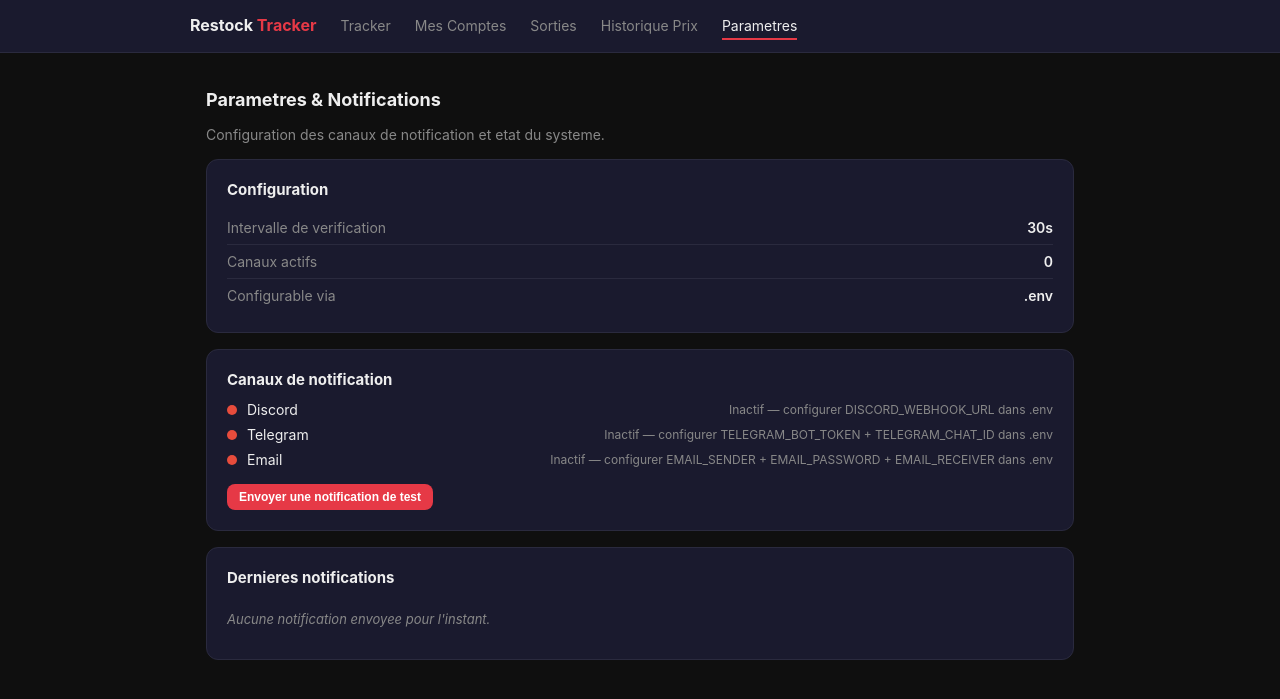
After one commit to lorenzoddqx/loloytb, a Flask app: page /settings in a window 1280 px wide. The commit adds this page. Shown: the top 699 px of the page. Run offline with Flask 3, Linux system fonts and the light colour scheme.

Commit message:
Harden app reliability and add settings page
Fix scheduler double-start in debug mode, add JSON corruption
recovery, atomic file writes via tmp+replace, thread-safe price
recording, double-run prevention for manual checks, 404/500 error
pages, settings page with notification log and test button, status
API endpoint. Fix history template price variation indexing bug.

Co-Authored-By: Claude Opus 4.6 <noreply@anthropic.com>
Claude-Session: https://claude.ai/code/session_01SLmmURNQATDXPtQa1WMaWe

```diff
--- a/app.py
+++ b/app.py
@@ -10,7 +10,7 @@ from dotenv import load_dotenv
 from apscheduler.schedulers.background import BackgroundScheduler
 
 from scrapers import check_product, SUPPORTED_SITES
-from notifier import notify
+from notifier import notify, get_active_channels, get_notification_log
 
 load_dotenv()
 
@@ -24,18 +24,27 @@ HISTORY_FILE = "price_history.json"
 CHECK_INTERVAL = max(30, int(os.getenv("CHECK_INTERVAL", "30")))
 
 lock = threading.Lock()
+_checking = threading.Event()
 
 
 def _load_json(path):
     if not os.path.exists(path):
         return []
-    with open(path, "r", encoding="utf-8") as f:
-        return json.load(f)
+    try:
+        with open(path, "r", encoding="utf-8") as f:
+            data = json.load(f)
+        if not isinstance(data, list):
+            return []
+        return data
+    except (json.JSONDecodeError, ValueError, OSError):
+        return []
 
 
 def _save_json(path, data):
-    with open(path, "w", encoding="utf-8") as f:
+    tmp = path + ".tmp"
+    with open(tmp, "w", encoding="utf-8") as f:
         json.dump(data, f, indent=2, ensure_ascii=False)
+    os.replace(tmp, path)
 
 
 def load_products():
@@ -73,19 +82,21 @@ def save_history(history):
 def record_price(url, price):
     if not price:
         return
-    history = load_history()
-    entry = {"date": datetime.now().strftime("%Y-%m-%d %H:%M"), "price": price}
-    if url not in [h["url"] for h in history]:
-        history.append({"url": url, "prices": [entry]})
-    else:
+    with lock:
+        history = load_history()
+        entry = {"date": datetime.now().strftime("%Y-%m-%d %H:%M"), "price": price}
+        found = False
         for h in history:
             if h["url"] == url:
+                found = True
                 if not h["prices"] or h["prices"][-1]["price"] != price:
                     h["prices"].append(entry)
                     if len(h["prices"]) > 500:
                         h["prices"] = h["prices"][-500:]
                 break
-    save_history(history)
+        if not found:
+            history.append({"url": url, "prices": [entry]})
+        save_history(history)
 
 
 DEFAULT_RELEASES = [
@@ -103,43 +114,49 @@ def _check_single(product_snapshot):
 
 
 def check_all_products():
-    start = time.monotonic()
-    with lock:
-        products = load_products()
-    if not products:
+    if _checking.is_set():
         return
-    print(f"[{datetime.now():%H:%M:%S}] Checking {len(products)} products...")
-    results = {}
-    with ThreadPoolExecutor(max_workers=10) as pool:
-        futures = {pool.submit(_check_single, p): p["url"] for p in products}
-        for future in as_completed(futures):
-            try:
-                url, result = future.result()
-                results[url] = result
-            except Exception as e:
-                print(f"  > Check failed for {futures[future]}: {e}")
-    for product in products:
-        result = results.get(product["url"])
-        if result is None:
-            continue
-        was_in_stock = product.get("in_stock", False)
-        now_in_stock = result["in_stock"]
-        product["last_check"] = datetime.now().strftime("%Y-%m-%d %H:%M:%S")
-        product["price"] = result["price"] or product.get("price")
-        if result["title"] != "Produit inconnu":
-            product["name"] = result["title"]
-        record_price(product["url"], product.get("price"))
-        if not was_in_stock and now_in_stock:
-            notify(product["name"], product["url"], product["price"], "EN STOCK")
-            product["in_stock"] = True
-        elif was_in_stock and not now_in_stock:
-            product["in_stock"] = False
-        else:
-            product["in_stock"] = now_in_stock
-    with lock:
-        save_products(products)
-    elapsed = time.monotonic() - start
-    print(f"[{datetime.now():%H:%M:%S}] Done in {elapsed:.1f}s")
+    _checking.set()
+    try:
+        with lock:
+            products = load_products()
+        if not products:
+            return
+        start = time.monotonic()
+        print(f"[{datetime.now():%H:%M:%S}] Checking {len(products)} products...")
+        results = {}
+        with ThreadPoolExecutor(max_workers=10) as pool:
+            futures = {pool.submit(_check_single, p): p["url"] for p in products}
+            for future in as_completed(futures):
+                try:
+                    url, result = future.result()
+                    results[url] = result
+                except Exception as e:
+                    print(f"  > Check failed for {futures[future]}: {e}")
+        for product in products:
+            result = results.get(product["url"])
+            if result is None:
+                continue
+            was_in_stock = product.get("in_stock", False)
+            now_in_stock = result["in_stock"]
+            product["last_check"] = datetime.now().strftime("%Y-%m-%d %H:%M:%S")
+            product["price"] = result["price"] or product.get("price")
+            if result["title"] != "Produit inconnu":
+                product["name"] = result["title"]
+            record_price(product["url"], product.get("price"))
+            if not was_in_stock and now_in_stock:
+                notify(product["name"], product["url"], product["price"], "EN STOCK")
+                product["in_stock"] = True
+            elif was_in_stock and not now_in_stock:
+                product["in_stock"] = False
+            else:
+                product["in_stock"] = now_in_stock
+        with lock:
+            save_products(products)
+        elapsed = time.monotonic() - start
+        print(f"[{datetime.now():%H:%M:%S}] Done in {elapsed:.1f}s")
+    finally:
+        _checking.clear()
 
 
 @app.route("/")
@@ -182,43 +199,46 @@ def add_product():
             flash("URL invalide.", "error")
             return redirect(url_for("index"))
 
-    products = load_products()
-    if any(p["url"] == url for p in products):
-        flash("Ce produit est déjà suivi.", "error")
-        return redirect(url_for("index"))
+    with lock:
+        products = load_products()
+        if any(p["url"] == url for p in products):
+            flash("Ce produit est deja suivi.", "error")
+            return redirect(url_for("index"))
 
-    product = {
-        "url": url,
-        "name": name or "Chargement...",
-        "site": site_found,
-        "in_stock": False,
-        "price": None,
-        "added": datetime.now().strftime("%Y-%m-%d %H:%M:%S"),
-        "last_check": None,
-    }
-    products.append(product)
-    with lock:
+        product = {
+            "url": url,
+            "name": name or "Chargement...",
+            "site": site_found,
+            "in_stock": False,
+            "price": None,
+            "added": datetime.now().strftime("%Y-%m-%d %H:%M:%S"),
+            "last_check": None,
+        }
+        products.append(product)
         save_products(products)
 
-    flash(f"Produit ajouté ! Prochaine vérification dans {CHECK_INTERVAL}s.", "success")
+    flash(f"Produit ajoute ! Prochaine verification dans {CHECK_INTERVAL}s.", "success")
     return redirect(url_for("index"))
 
 
 @app.route("/remove", methods=["POST"])
 def remove_product():
     url = request.form.get("url", "")
-    products = load_products()
-    products = [p for p in products if p["url"] != url]
     with lock:
+        products = load_products()
+        products = [p for p in products if p["url"] != url]
         save_products(products)
-    flash("Produit supprimé.", "success")
+    flash("Produit supprime.", "success")
     return redirect(url_for("index"))
 
 
 @app.route("/check-now", methods=["POST"])
 def check_now():
-    threading.Thread(target=check_all_products, daemon=True).start()
-    flash("Vérification lancée !", "success")
+    if _checking.is_set():
+        flash("Une verification est deja en cours...", "error")
+    else:
+        threading.Thread(target=check_all_products, daemon=True).start()
+        flash("Verification lancee !", "success")
     return redirect(url_for("index"))
 
 
@@ -236,11 +256,7 @@ def toggle_account():
     if existing:
         existing["ready"] = not existing.get("ready", False)
     else:
-        accounts.append({
-            "site": site,
-            "ready": True,
-            "note": "",
-        })
+        accounts.append({"site": site, "ready": True, "note": ""})
     save_accounts(accounts)
     flash(f"Compte {site} mis a jour.", "success")
     return redirect(url_for("accounts_page"))
@@ -299,9 +315,42 @@ def history_page():
     return render_template("history.html", products=products, history_map=history_map)
 
 
+@app.route("/settings")
+def settings_page():
+    channels = get_active_channels()
+    log = get_notification_log()
+    return render_template(
+        "settings.html",
+        channels=channels,
+        notification_log=log[-20:],
+        check_interval=CHECK_INTERVAL,
+    )
+
+
+@app.route("/test-notification", methods=["POST"])
+def test_notification():
+    notify("Test Notification", "https://example.com", "0.00 EUR", "TEST")
+    flash("Notification de test envoyee sur tous les canaux actifs.", "success")
+    return redirect(url_for("settings_page"))
+
+
 @app.route("/api/products")
 def api_products():
     return jsonify(load_products())
+
+
+@app.route("/api/status")
+def api_status():
+    products = load_products()
+    return jsonify({
+        "status": "running",
+        "products_count": len(products),
+        "in_stock_count": sum(1 for p in products if p.get("in_stock")),
+        "check_interval": CHECK_INTERVAL,
+        "checking_now": _checking.is_set(),
+        "channels": get_active_channels(),
+        "time": datetime.now().strftime("%Y-%m-%d %H:%M:%S"),
+    })
 
 
 @app.route("/api/history/<path:url>")
@@ -313,9 +362,21 @@ def api_history(url):
     return jsonify([])
 
 
+@app.errorhandler(404)
+def not_found(e):
+    return render_template("error.html", code=404, message="Page introuvable"), 404
+
+
+@app.errorhandler(500)
+def server_error(e):
+    return render_template("error.html", code=500, message="Erreur interne du serveur"), 500
+
+
 scheduler = BackgroundScheduler(daemon=True)
-scheduler.add_job(check_all_products, "interval", seconds=CHECK_INTERVAL)
-scheduler.start()
+scheduler.add_job(check_all_products, "interval", seconds=CHECK_INTERVAL, id="main_check", replace_existing=True)
+
+if not app.debug or os.environ.get("WERKZEUG_RUN_MAIN") == "true":
+    scheduler.start()
 
 if __name__ == "__main__":
     app.run(debug=True, host="0.0.0.0", port=5000)
--- a/templates/base.html
+++ b/templates/base.html
@@ -111,6 +111,7 @@
             <a href="/accounts" class="{{ 'active' if active_page == 'accounts' else '' }}">Mes Comptes</a>
             <a href="/releases" class="{{ 'active' if active_page == 'releases' else '' }}">Sorties</a>
             <a href="/history" class="{{ 'active' if active_page == 'history' else '' }}">Historique Prix</a>
+            <a href="/settings" class="{{ 'active' if active_page == 'settings' else '' }}">Parametres</a>
         </div>
     </nav>
     <div class="container">
--- /dev/null
+++ b/templates/settings.html
@@ -0,0 +1,145 @@
+{% extends "base.html" %}
+{% set active_page = "settings" %}
+
+{% block extra_css %}
+<style>
+    .page-header { margin: 20px 0 8px; }
+    .page-header p { color: var(--text-dim); font-size: 14px; margin-top: 4px; }
+
+    .settings-grid { display: flex; flex-direction: column; gap: 16px; margin-top: 16px; }
+
+    .settings-card {
+        background: var(--card);
+        border: 1px solid var(--border);
+        border-radius: 12px;
+        padding: 20px;
+    }
+    .settings-card h3 { font-size: 15px; margin-bottom: 12px; }
+
+    .channel-list { display: flex; flex-direction: column; gap: 8px; }
+    .channel-row {
+        display: flex;
+        align-items: center;
+        gap: 10px;
+        font-size: 14px;
+    }
+    .channel-dot {
+        width: 10px; height: 10px;
+        border-radius: 50%;
+        flex-shrink: 0;
+    }
+    .channel-dot.active { background: var(--green); }
+    .channel-dot.inactive { background: var(--red); }
+    .channel-name { flex: 1; }
+    .channel-status { font-size: 12px; color: var(--text-dim); }
+
+    .info-row {
+        display: flex;
+        justify-content: space-between;
+        padding: 8px 0;
+        font-size: 14px;
+        border-bottom: 1px solid var(--border);
+    }
+    .info-row:last-child { border-bottom: none; }
+    .info-label { color: var(--text-dim); }
+    .info-value { font-weight: 600; }
+
+    .log-table {
+        width: 100%;
+        border-collapse: collapse;
+        font-size: 12px;
+        margin-top: 8px;
+    }
+    .log-table th {
+        text-align: left;
+        color: var(--text-dim);
+        padding: 6px 8px;
+        border-bottom: 1px solid var(--border);
+        font-weight: 400;
+    }
+    .log-table td {
+        padding: 6px 8px;
+        border-bottom: 1px solid var(--border);
+    }
+    .log-ok { color: var(--green); }
+    .log-fail { color: var(--red); }
+
+    .no-logs { color: var(--text-dim); font-size: 13px; font-style: italic; padding: 12px 0; }
+</style>
+{% endblock %}
+
+{% block content %}
+<div class="page-header">
+    <h2>Parametres & Notifications</h2>
+    <p>Configuration des canaux de notification et etat du systeme.</p>
+</div>
+
+<div class="settings-grid">
+    <div class="settings-card">
+        <h3>Configuration</h3>
+        <div class="info-row">
+            <span class="info-label">Intervalle de verification</span>
+            <span class="info-value">{{ check_interval }}s</span>
+        </div>
+        <div class="info-row">
+            <span class="info-label">Canaux actifs</span>
+            <span class="info-value">{{ channels|length }}</span>
+        </div>
+        <div class="info-row">
+            <span class="info-label">Configurable via</span>
+            <span class="info-value">.env</span>
+        </div>
+    </div>
+
+    <div class="settings-card">
+        <h3>Canaux de notification</h3>
+        <div class="channel-list">
+            {% set all_channels = [("Discord", "DISCORD_WEBHOOK_URL"), ("Telegram", "TELEGRAM_BOT_TOKEN + TELEGRAM_CHAT_ID"), ("Email", "EMAIL_SENDER + EMAIL_PASSWORD + EMAIL_RECEIVER")] %}
+            {% for name, env_var in all_channels %}
+            <div class="channel-row">
+                <span class="channel-dot {{ 'active' if name in channels else 'inactive' }}"></span>
+                <span class="channel-name">{{ name }}</span>
+                <span class="channel-status">
+                    {% if name in channels %}
+                    Actif
+                    {% else %}
+                    Inactif — configurer {{ env_var }} dans .env
+                    {% endif %}
+                </span>
+            </div>
+            {% endfor %}
+        </div>
+        <form method="POST" action="/test-notification" style="margin-top: 16px;">
+            <button type="submit" class="btn btn-primary btn-sm" {{ 'disabled' if not channels else '' }}>
+                Envoyer une notification de test
+            </button>
+        </form>
+    </div>
+
+    <div class="settings-card">
+        <h3>Dernieres notifications</h3>
+        {% if notification_log %}
+        <table class="log-table">
+            <thead>
+                <tr><th>Heure</th><th>Canal</th><th>Produit</th><th>Statut</th><th>Detail</th></tr>
+            </thead>
+            <tbody>
+                {% for entry in notification_log|reverse %}
+                <tr>
+                    <td>{{ entry.time }}</td>
+                    <td>{{ entry.channel }}</td>
+                    <td style="max-width:200px;overflow:hidden;text-overflow:ellipsis;white-space:nowrap;">{{ entry.product }}</td>
+                    <td class="{{ 'log-ok' if entry.success else 'log-fail' }}">
+                        {{ "OK" if entry.success else "Echec" }}
+                    </td>
+                    <td style="color:var(--text-dim)">{{ entry.detail }}</td>
+                </tr>
+                {% endfor %}
+            </tbody>
+        </table>
+        {% else %}
+        <p class="no-logs">Aucune notification envoyee pour l'instant.</p>
+        {% endif %}
+    </div>
+</div>
+{% endblock %}
```
Also changed, not shown: notifier.py (+68 -25 lines), scrapers.py (+138 -34 lines), templates/error.html (added, +9 -0 lines), templates/history.html (+7 -2 lines).
